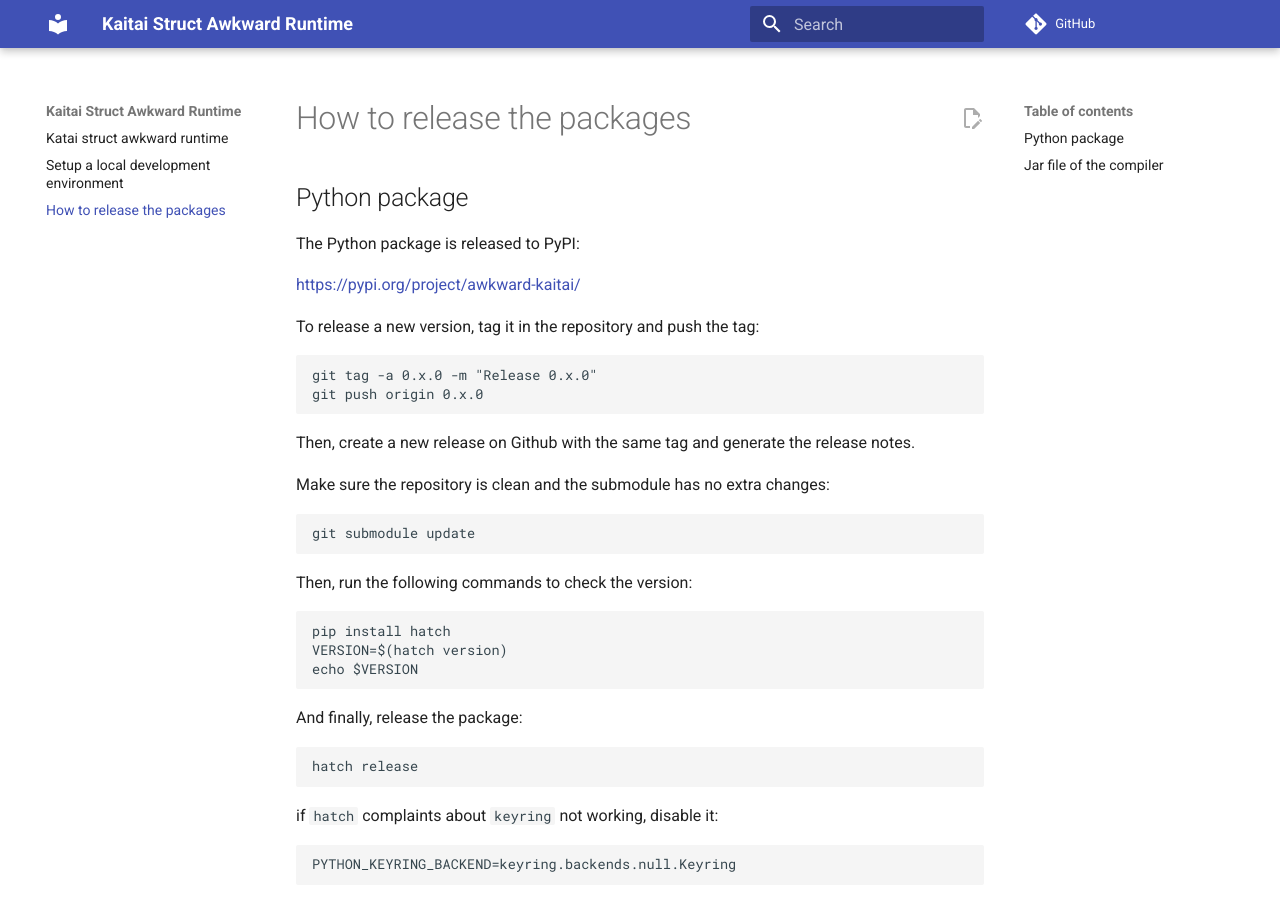
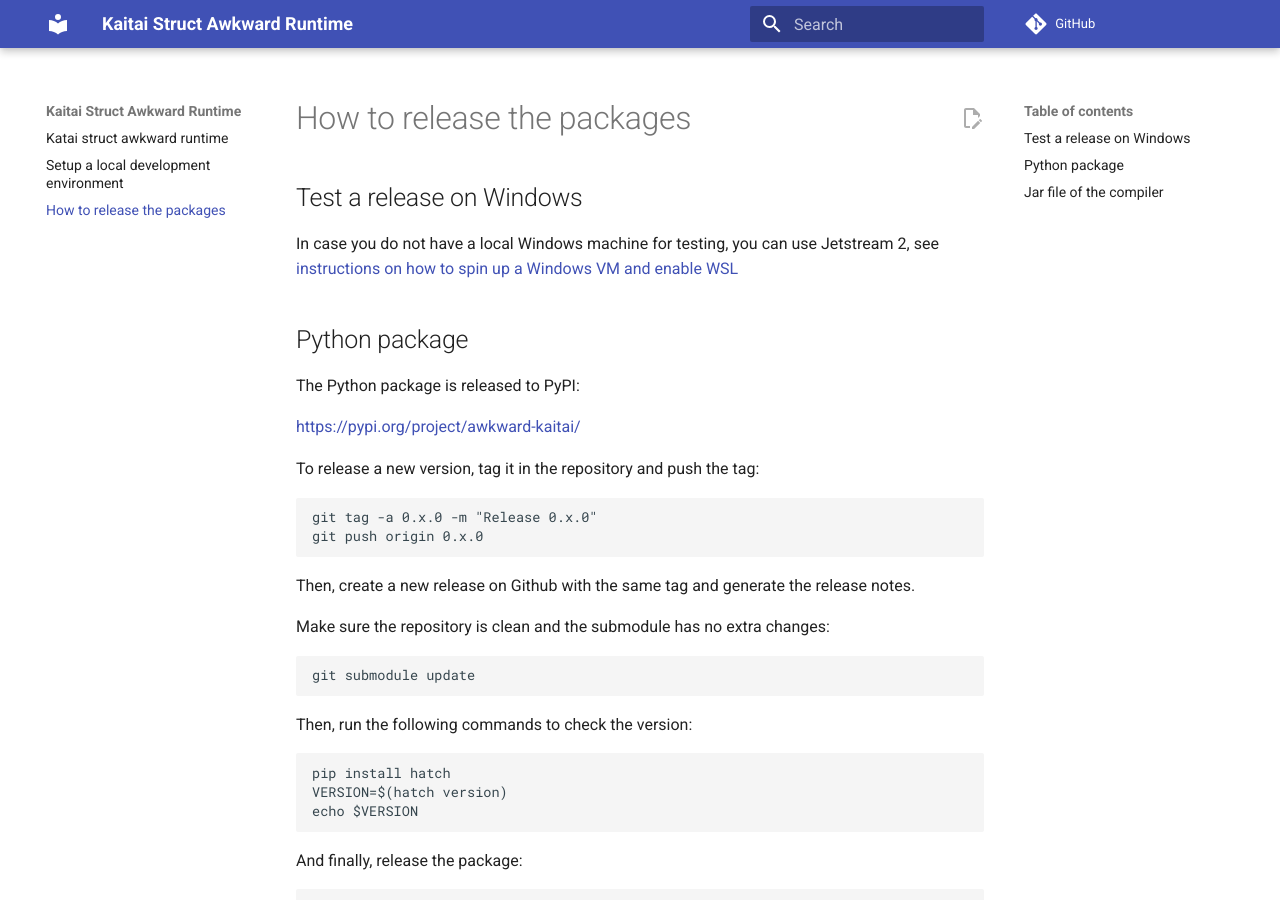
Before and after one commit to det-lab/kaitai_struct_awkward_runtime, an MkDocs documentation site: the page built from docs/release.md, in a window 1280 px wide and 900 px high. Built offline with MkDocs 1.6.1 and Material for MkDocs 9.7.7, drawn with Linux system fonts in a browser that asks for light colours; comment, search, counter and statistics services are not loaded.

Commit message:
doc: how to test on win

```diff
--- a/docs/release.md
+++ b/docs/release.md
@@ -1,4 +1,9 @@
 # How to release the packages
+
+## Test a release on Windows
+
+In case you do not have a local Windows machine for testing, you can use Jetstream 2,
+see [instructions on how to spin up a Windows VM and enable WSL](https://www.zonca.dev/posts/2024-12-04-jetstream-windows)
 
 ## Python package
 
```
